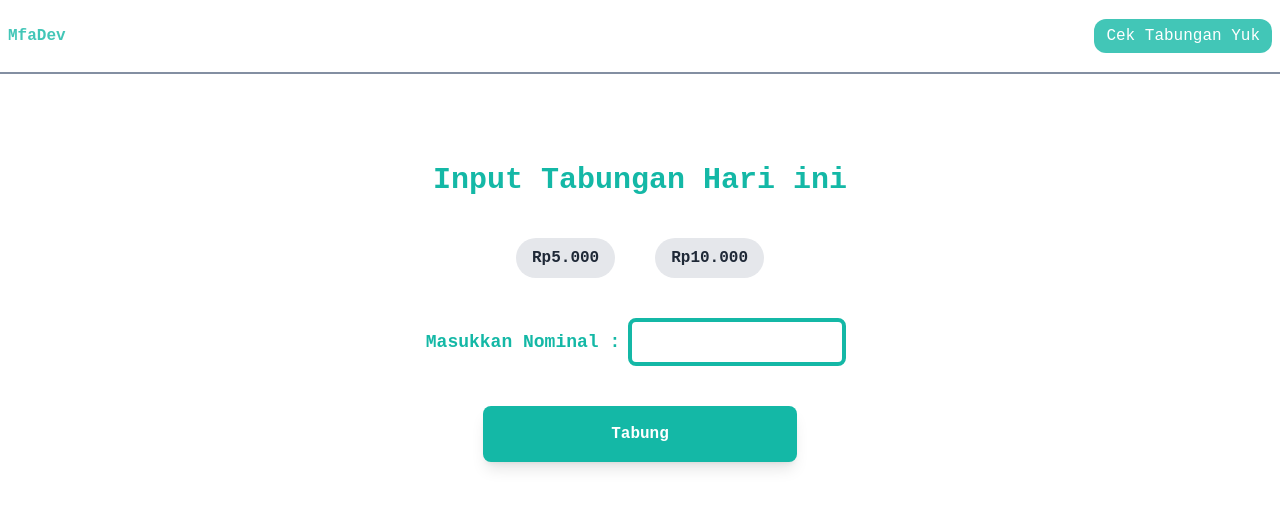
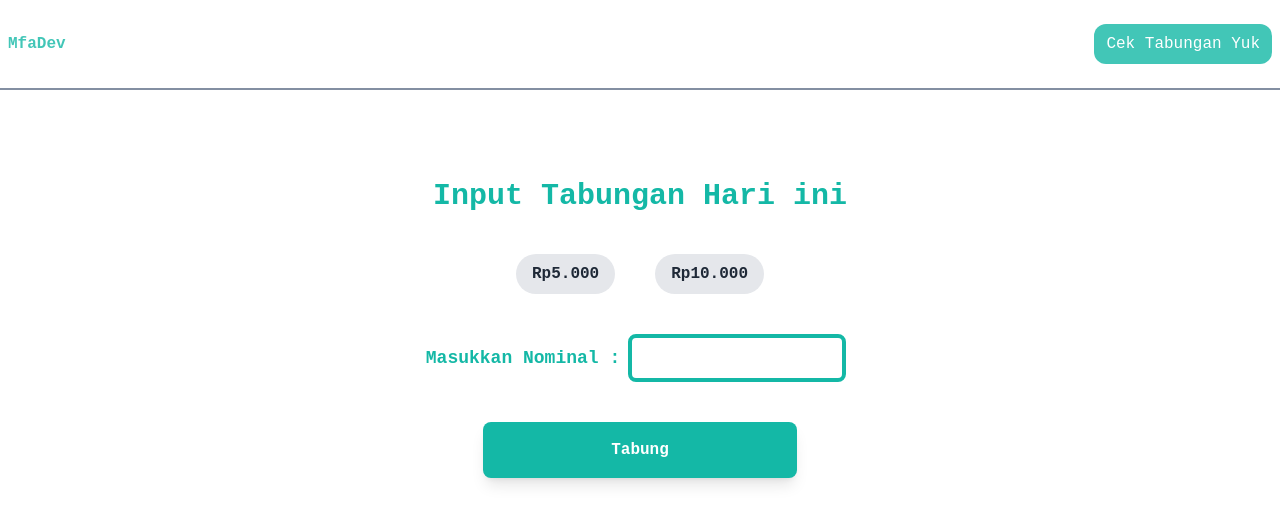
Before and after one commit to mfadev22/InputTabungan, a website: page index.html in a window 1280 px wide. Drawn offline with Linux system fonts and the light colour scheme.

Commit message:
Upadate Package.json

```diff
--- a/index.html
+++ b/index.html
@@ -19,8 +19,8 @@
   <body>
     <section id="form_input">
       <!-- Area Navbar Cek Tabungan -->
-      <div class="container">
-        <div class="flex py-6 bg-transparent opacity-80">
+      <div class="navbar">
+        <div class="flex py-6 opacity-80">
           <div>
             <a class="flex h-full items-center font-semibold text-primary px-2"
               >MfaDev</a
@@ -32,14 +32,15 @@
                 <a
                   id="CekTabungan"
                   class="mx-2 py-2 px-3 text-white bg-primary rounded-xl hover:font-semibold hover:text-base hover:bg-red-400 hover:py-3 cursor-pointer"
+                  type="button"
                   >Cek Tabungan Yuk</a
                 >
               </li>
             </ul>
           </div>
         </div>
-        <div class="py-[1px] bg-slate-500 opacity-80"></div>
       </div>
+      <div class="py-[1px] bg-slate-500 opacity-80 w-full"></div>
       <!-- End Area Navbar Cek Tabungan -->
       <div class="container mt-20">
         <div class="flex flex-wrap">
--- a/package.json
+++ b/package.json
@@ -1,4 +1,9 @@
 {
+  "name": "belajar-menabung-yuk",
+  "version": "1.0.0",
+  "scripts": {
+    "dev-css": "tailwindcss -i ./src/input.css -o ./dist/output.css --watch"
+  },
   "devDependencies": {
     "tailwindcss": "^3.3.2"
   }
```
Also changed, not shown: dist/output.css.
